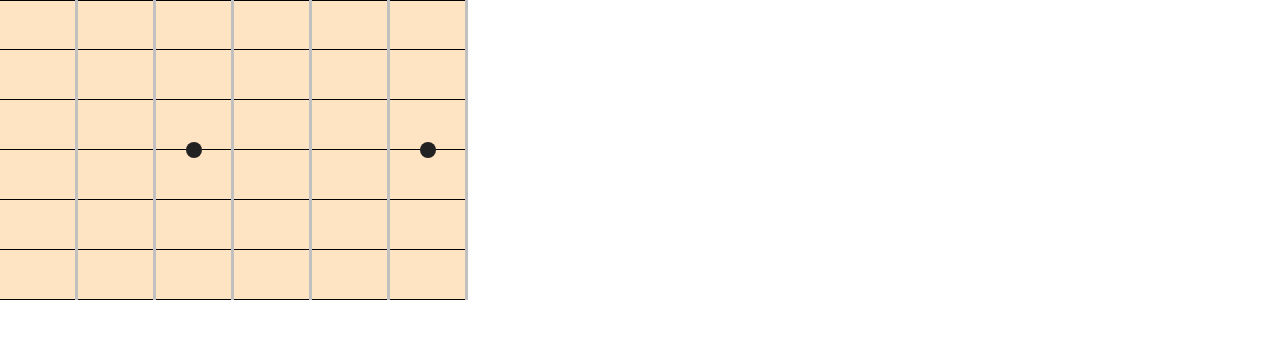
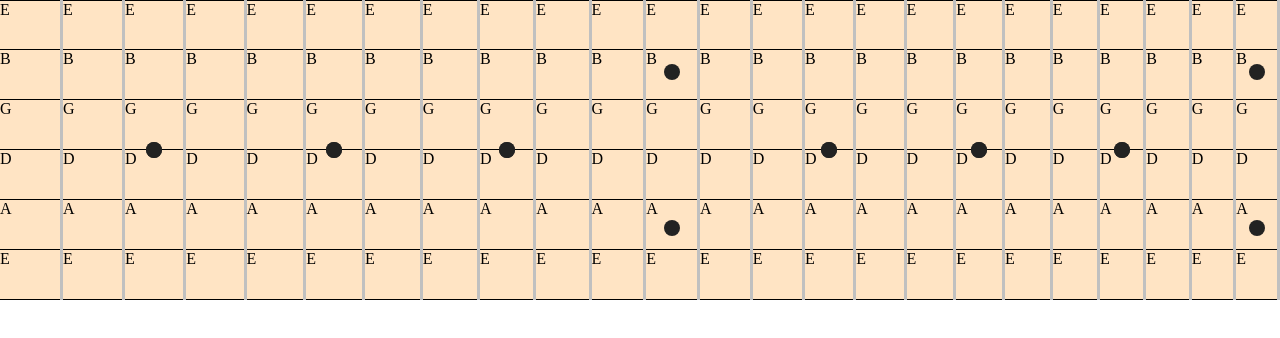
Before and after one commit to DmitryPacificAtion/scales-learning-help-tool, a React app: page / in a window 1280 px wide. Shown: the top 338 px of the page. Built offline with nearby package versions, Linux system fonts and the light colour scheme.

Commit message:
Refactooring and render letters

```diff
--- a/index.html
+++ b/index.html
@@ -3,7 +3,5 @@
   <head>
     <title><%= htmlWebpackPlugin.options.title %></title>
   </head>
-  <body>
-    <div id="root"></div>
-  </body>
+  <body></body>
 </html>
--- a/src/components/Fingerboard/index.tsx
+++ b/src/components/Fingerboard/index.tsx
@@ -2,15 +2,17 @@ import React from 'react';
 import './styles.scss';
 import Flat from '../Flat';
 
-const Fingerboard = () => (
-    <div className="fingerboard">
-        <Flat />
-        <Flat />
-        <Flat />
-        <Flat />
-        <Flat />
-        <Flat />
-    </div>
-);
+const Fingerboard = () => {
+    const flats = new Array(24);
+
+    for(var i = 1, width = 75; i <= 24; i++, width--) {
+        flats.push(<Flat key={i} width={width} />)
+    }
+    return (
+        <div className="fingerboard">
+            {flats.map(item => item)}
+        </div>
+    );
+}
 
 export default Fingerboard;
--- a/src/components/Flat/index.tsx
+++ b/src/components/Flat/index.tsx
@@ -2,8 +2,8 @@ import React from 'react';
 import './styles.scss';
 import String from '../String';
 
-const Flat = () => {
-    const defaultStrings = [{
+const Flat = ({ width }) => {
+    const emptyStrings = [{
         key: 'E',
         value: 'E',
     }, {
@@ -25,9 +25,9 @@ const Flat = () => {
     ];
 
     return (
-        <div className="flat">
+        <div className="flat" style={{ width }}>
             {
-                defaultStrings.map(string => <String key={string.value} string={string} />)
+                emptyStrings.map(string => <String key={string.value} string={string} />)
             }
         </div>
     );
--- a/src/components/Flat/styles.scss
+++ b/src/components/Flat/styles.scss
@@ -1,9 +1,14 @@
 .flat {
     border-right: 3px solid silver;
+    box-sizing: border-box;
+    background-color: bisque;
+    width: 100%;
+    max-width: 75px;
     box-sizing: border-box;
 }
 .flat:nth-child(3n) {
     position: relative;
+    &:before,
     &:after {
         content: '';
         position: absolute;
@@ -16,3 +21,12 @@
         left: calc(50% - 8px);
     }
 }
+.flat:nth-child(12n) {
+    &:after {
+        top: 64px;
+    }
+    &:before {
+        top: auto;
+        bottom: 64px;
+    }
+}
--- a/src/components/String/index.tsx
+++ b/src/components/String/index.tsx
@@ -1,10 +1,10 @@
 import React from 'react';
 import './styles.scss';
 
-const String = props => {
+const String = ({ string }) => {
     return (
         <div className="string">
-            {props.name}
+            {string.value}
         </div>
     );
 }
--- a/src/components/String/styles.scss
+++ b/src/components/String/styles.scss
@@ -1,7 +1,5 @@
 .string {
-    background-color: bisque;
     height: 50px;
-    width: 75px;
     border-bottom: 1px solid black;
     box-sizing: border-box;
 }
```
